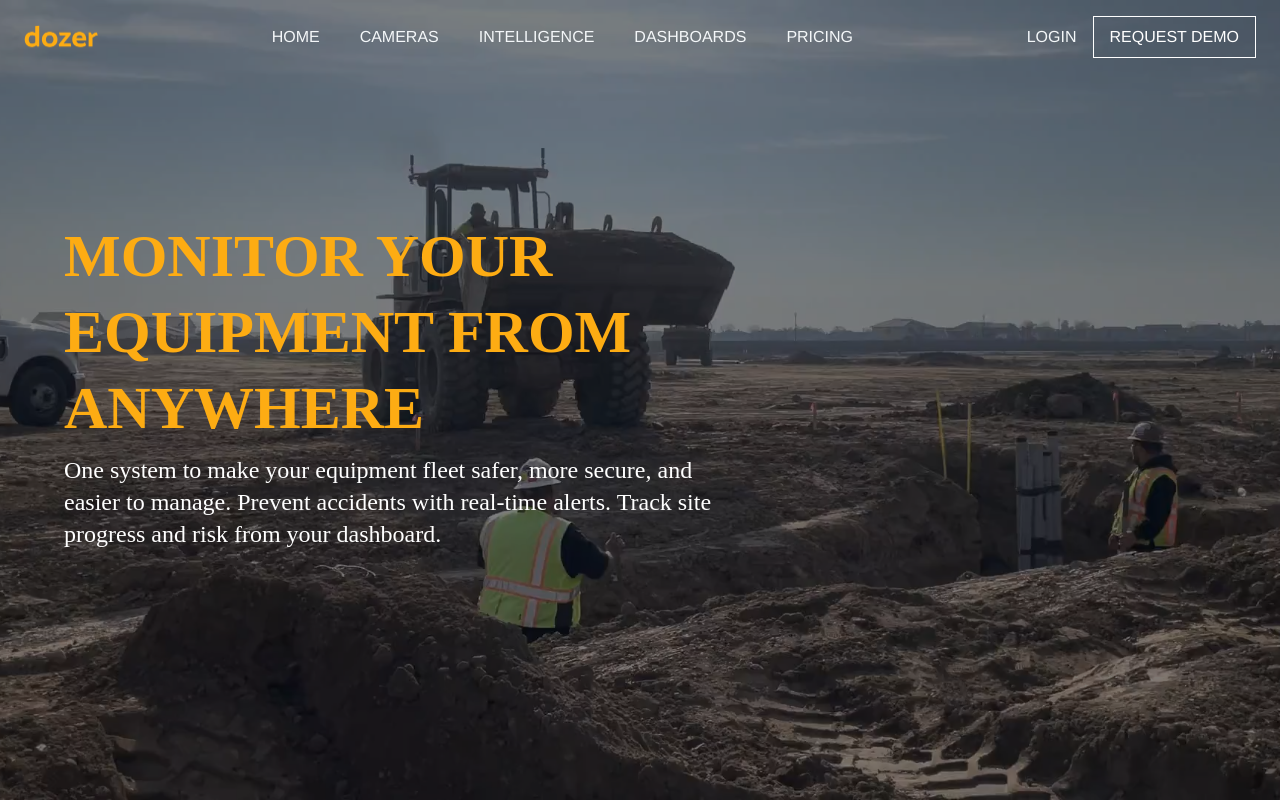
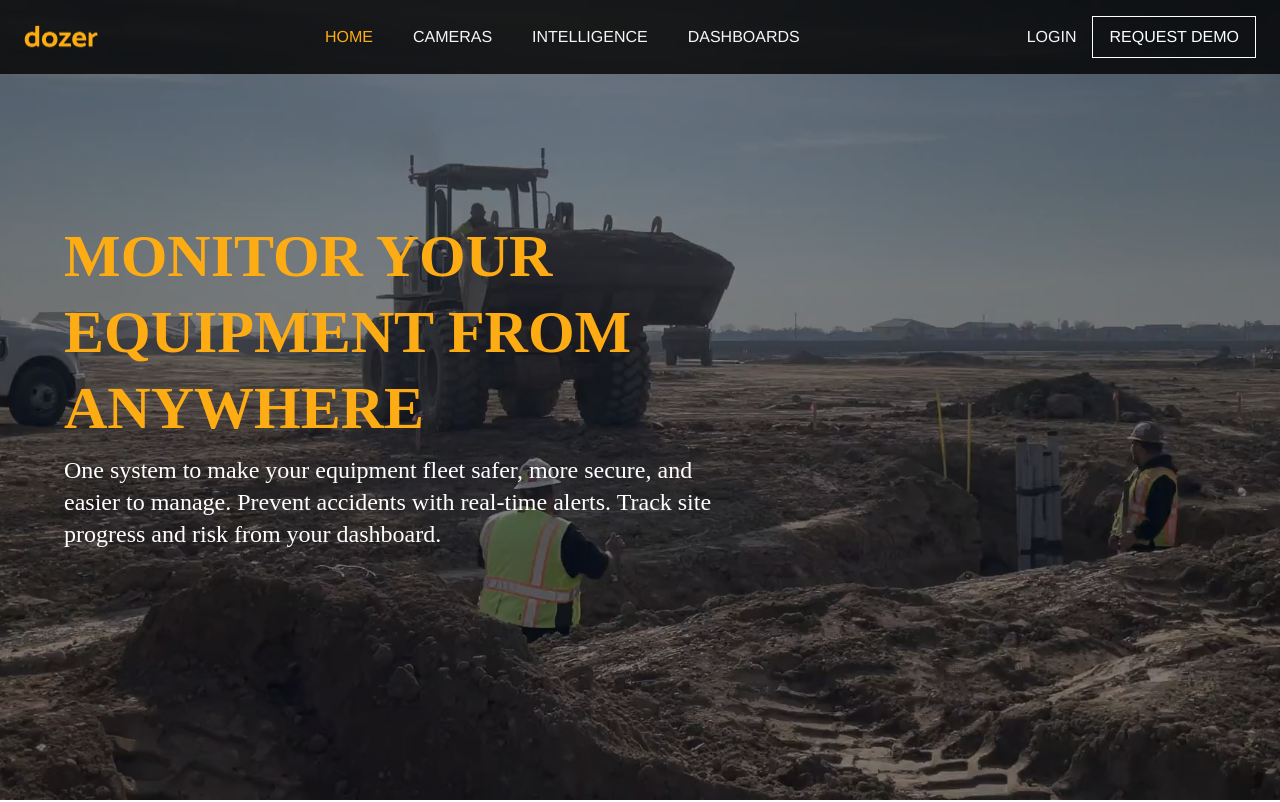
Before and after one commit to daryaKuto/dozer-marketing-v2, a Next.js app: page / in a window 1280 px wide. Shown: the top 802 px of the page. Built offline with nearby package versions, Linux system fonts and the light colour scheme.

Commit message:
nav bar fix

```diff
--- a/components/Footer.tsx
+++ b/components/Footer.tsx
@@ -16,13 +16,11 @@ const Footer: React.FC = () => {
           <li><Link href="/camera" className="hover:text-dozer-yellow">Camera</Link></li>
           <li><Link href="/sensors" className="hover:text-dozer-yellow">Sensors</Link></li>
           <li><Link href="/intelligence" className="hover:text-dozer-yellow">Intelligence</Link></li>
-          <li><Link href="/pricing" className="hover:text-dozer-yellow">Pricing</Link></li>
           <li><Link href="/installation" className="hover:text-dozer-yellow">Installation</Link></li>
-          <li><Link href="/why-dozer" className="hover:text-dozer-yellow">Why Dozer</Link></li>
         </ul>
       </div>
 
-      {/* Company Section */}
+     {/* Company Section */}
       <div className='uppercase'>
         <h3 className="text-lg font-bold text-gray-800 mb-4">Company</h3>
         <ul className="space-y-2">
@@ -49,8 +47,9 @@ const Footer: React.FC = () => {
         <Image
           src="/footer-vehicles.png" // Replace with the actual path
           alt="Footer Vehicles"
-          width={500}  // Adjust width based on your layout
-          height={250} // Adjust height based on your layout
+          width={503}  // Adjust width based on your layout
+          height={254} // Adjust height based on your layout
+
           className="w-full h-auto object-cover rounded-md"
         />
       </div>
--- a/components/Navbar.tsx
+++ b/components/Navbar.tsx
@@ -1,45 +1,15 @@
 "use client";
 
-import { useEffect, useState } from 'react';
+import { usePathname } from 'next/navigation';
 import Link from 'next/link';
 import Image from 'next/image';
 import { NAV_LINKS } from '@/constants';
-import VideoPlayer from "@/components/VideoPlayer";
 
 const Navbar: React.FC = () => {
-  const [showNavbar, setShowNavbar] = useState(true);
-  const [scrolled, setScrolled] = useState(false);
-  let lastScrollY = 0;
-
-  useEffect(() => {
-    const handleScroll = () => {
-      if (window.scrollY > 10) {
-        setScrolled(true); // User started scrolling
-      } else {
-        setScrolled(false); // User is stationary
-      }
-
-      if (window.scrollY > lastScrollY) {
-        setShowNavbar(false); // Hide navbar when scrolling down
-      } else {
-        setShowNavbar(true); // Show navbar when scrolling up
-      }
-      lastScrollY = window.scrollY;
-    };
-
-    window.addEventListener('scroll', handleScroll);
-    return () => {
-      window.removeEventListener('scroll', handleScroll);
-    };
-  }, []);
+  const pathname = usePathname();
 
   return (
-    <div className="relative">
-      <div
-        className={`fixed w-full top-0 z-50 transition-transform duration-300 ${
-          showNavbar ? 'translate-y-0' : '-translate-y-full'
-        } ${scrolled ? 'bg-black bg-opacity-80' : 'bg-transparent'} transition-colors duration-300`}
-      >
+    <div className="fixed w-full top-0 z-50 bg-black bg-opacity-80">
       <nav className="uppercase flex items-center justify-between px-6 py-4 font-nav-bar text-dozer-white text-[16px] font-medium tracking-[0px] leading-normal">
         {/* Section 1: Logo */}
         <Link href="/">
@@ -49,7 +19,13 @@ const Navbar: React.FC = () => {
         {/* Section 2: Navigation Links */}
         <ul className="hidden lg:flex h-full gap-8 md:gap-6 sm:gap-4 space-x-6 md:space-x-4 sm:space-x-2">
           {NAV_LINKS.map((link) => (
-              <Link href={link.href} key={link.key} className="reg hover:text-dozer-yellow">
+            <Link
+              href={link.href}
+              key={link.key}
+              className={`reg hover:text-dozer-yellow ${
+                pathname === link.href ? 'text-dozer-yellow' : ''
+              }`}
+            >
               {link.label}
             </Link>
           ))}
@@ -57,9 +33,14 @@ const Navbar: React.FC = () => {
 
         {/* Section 3: Login and Request Demo */}
         <div className="flex items-center space-x-4">
-            <Link href="/login" className="font-medium text-[16px] hover:text-dozer-yellow">
+          <a
+            href="https://beta.app.dozer.ai"
+            target="_blank"
+            rel="noopener noreferrer"
+            className="font-medium text-[16px] hover:text-dozer-yellow"
+          >
             Login
-            </Link>
+          </a>
           <Link
             href="/demo"
             className="uppercase border border-white text-white px-4 py-2 hover:border-dozer-yellow hover:text-dozer-yellow font-medium text-[16px]"
@@ -69,13 +50,6 @@ const Navbar: React.FC = () => {
         </div>
       </nav>
     </div>
-
-      {/* Image Section with Dark Overlay */}
-      {/* <div className="relative w-full h-[500px]">
-        <Image src="/IMG_1869.png" alt="Background Image" fill className="object-cover w-full h-full" />
-        <div className="absolute inset-0 bg-black bg-opacity-50"></div>
-      </div> */}
-    </div>
   );
 };
 
--- a/constants/index.ts
+++ b/constants/index.ts
@@ -3,8 +3,7 @@ export const NAV_LINKS = [
     { href: '/', key: 'home', label: 'Home' },
     { href: '/cameras', key: 'Cameras ', label: 'Cameras' },
     { href: '/intelligence', key: 'Intelligence', label: 'Intelligence' },
-    { href: '/dashboards', key: 'Dashboards', label: 'Dashboards' },
-    { href: '/pricing', key: 'Pricing', label: 'Pricing' },
+    { href: '/dashboards', key: 'Dashboards', label: 'Dashboards' }
   ];
 
   // TEAM SECTION
@@ -97,14 +96,14 @@ export const BENEFITS = [
   ];
 
 
-  export const TESTIMONIALS = [
-    {
-      title: 'Customer Testimonials',
-      icon: '/testimonials.svg', // Placeholder path for testimonials icon
-      variant: 'blue',
-      description: 'Quotes from existing pilots (when available)',
-    },
-  ];
+  // export const TESTIMONIALS = [
+  //   {
+  //     title: 'Customer Testimonials',
+  //     icon: '/testimonials.svg', // Placeholder path for testimonials icon
+  //     variant: 'blue',
+  //     description: 'Quotes from existing pilots (when available)',
+  //   },
+  // ];
 
   // FOOTER SECTION
   export const FOOTER_LINKS = [
@@ -115,7 +114,7 @@ export const BENEFITS = [
         'Cameras',
         'Dashboards',
         'Intallation',
-        'Testimonials',
+        // 'Testimonials',
         'Contact Us'
   ]}
       ];
```
Lines whose indentation alone changed are shown as unchanged.
